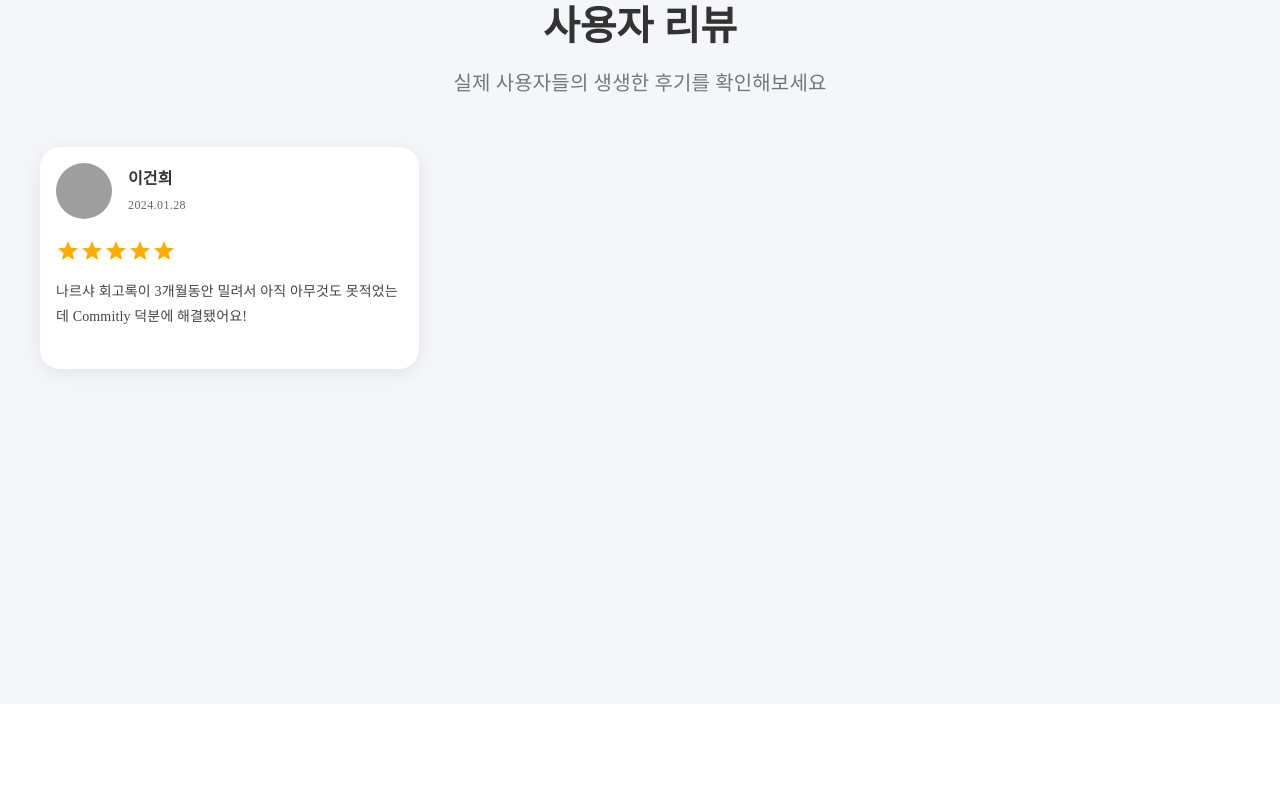
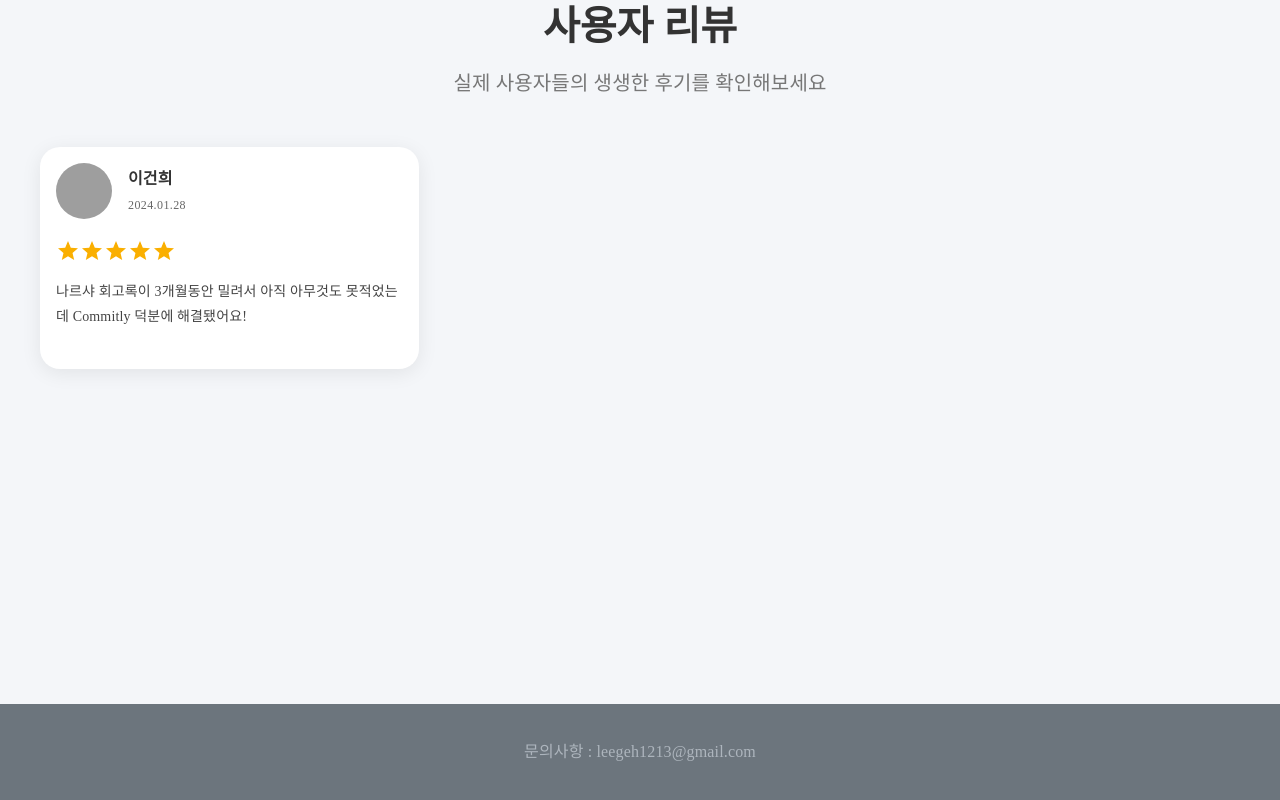
Before and after one commit to Commitly/commitly-web, a React (Create React App) app: page / in a window 1280 px wide. Shown: the part 1816-2616 px from the top of the page. Before the commit the page ends 2520 px from the top, so only its background shows below. Built offline with nearby package versions, Linux system fonts and the light colour scheme; no server answers; grey boxes are pictures that could not be loaded; a web font is replaced by a local one.

Commit message:
feat: 바텀바

```diff
--- a/src/App.tsx
+++ b/src/App.tsx
@@ -5,8 +5,8 @@ import HomePage from './pages/home/HomePage';
 import LoginCallbackPage from './pages/logincallback/LoginCallbackPage';
 import MainPage from './pages/main/MainPage';
 import TopAppBar from './components/appbar/TopAppBar';
-import CalendarComponent from './pages/calender/CalendarPage';
 import InfoPage from './pages/info/InfoPage';
+import BottomBar from './components/appbar/BottomBar';
 
 function App() {
   return (
@@ -18,6 +18,7 @@ function App() {
         <Route path="/main" element={<MainPage/>} />
         <Route path='info' element={<InfoPage/>}></Route>
       </Routes>
+      <BottomBar/>
     </Router>
   );
 }
--- /dev/null
+++ b/src/components/appbar/BottomBar.tsx
@@ -0,0 +1,25 @@
+import React from "react";
+import { Box } from "@mui/system";
+import styled from "styled-components";
+import theme from "../../theme/Theme";
+import { Typography } from "@mui/material";
+import font from "../../theme/Font";
+const Container = styled(Box)`
+  width: 100vw;
+  height: 12vh;
+  background-color: ${theme.secondary};
+  display: flex;
+  justify-content: center;
+  align-items: center;
+`;
+function BottomBar(){
+    return(
+        <Container>
+            <Typography color={theme.textDisabled} fontFamily={font.semibold}>
+                문의사항 : leegeh1213@gmail.com
+            </Typography>
+        </Container>
+    )
+}
+
+export default BottomBar;
--- a/src/theme/Theme.ts
+++ b/src/theme/Theme.ts
@@ -12,6 +12,7 @@ const theme = {
     textImportant: '#0000FF',
     textNormal: '#4a4f55',
     textMuted: '#6c757d',
+    textDisabled: '#adb5bd',
 }
 
 export default theme;
```
